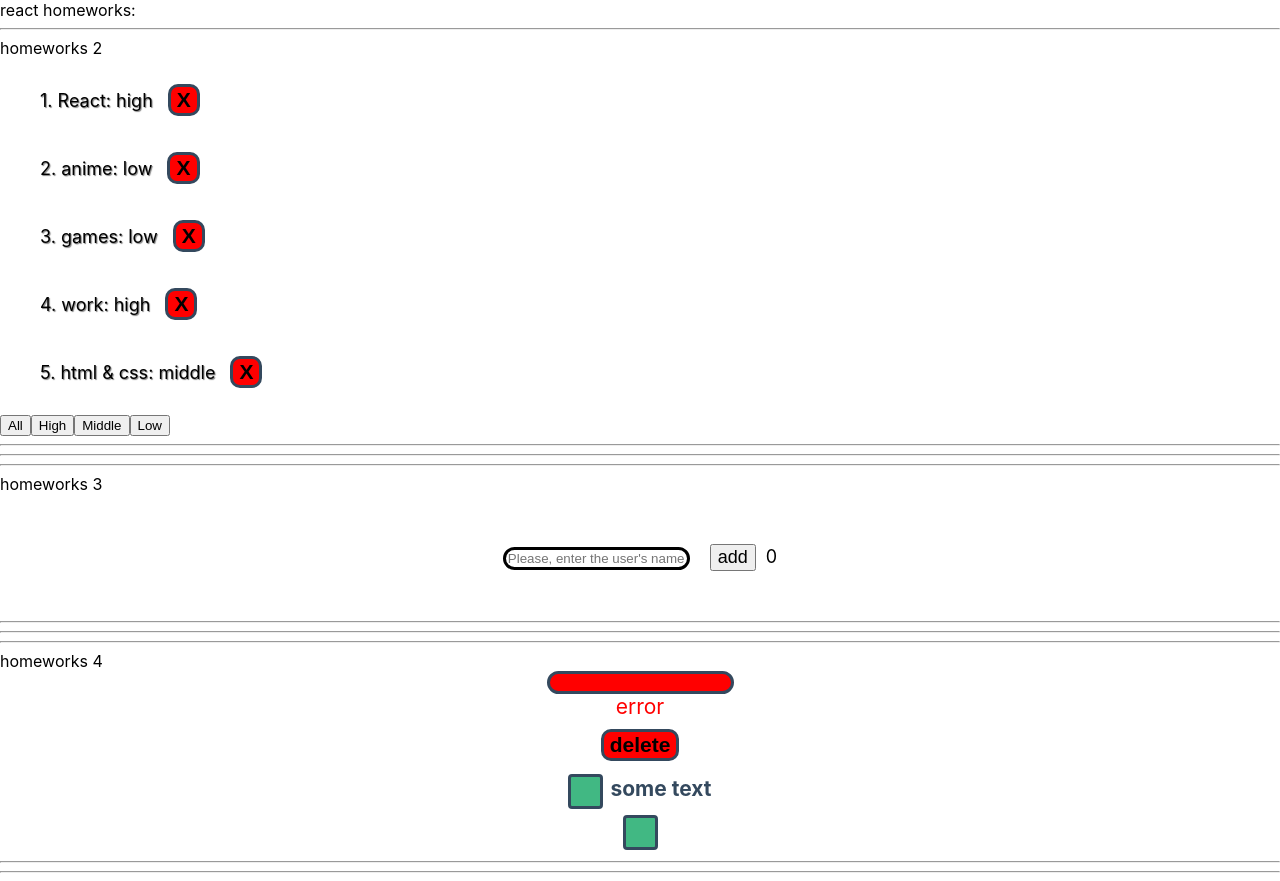
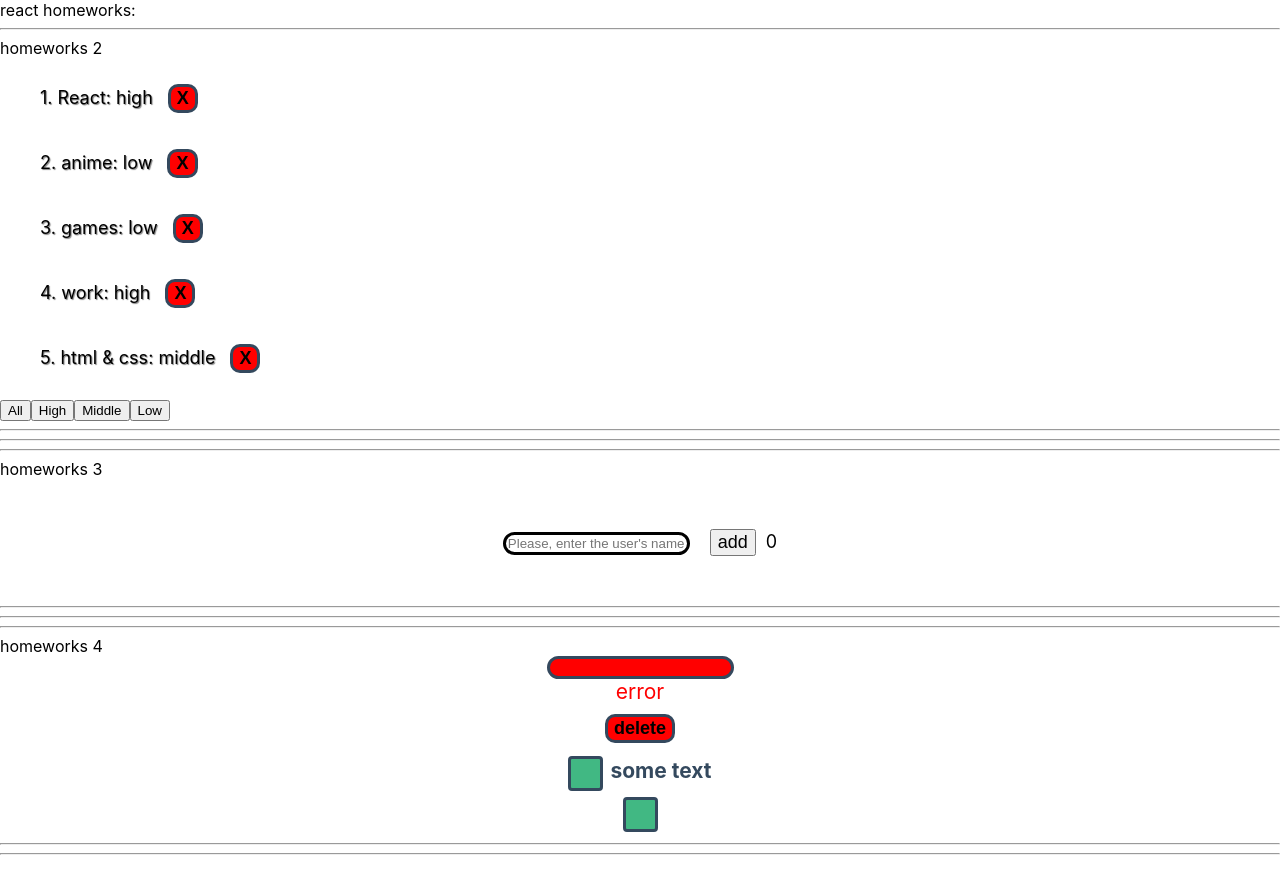
Before and after one commit to pmuzychenko/react-homeworks, a React (Create React App) app: page /#/ in a window 1280 px wide. Before the commit this address led to /#/pre-junior. Built offline with nearby package versions, Linux system fonts and the light colour scheme.

Commit message:
feat: modify font-size for button

```diff
--- a/src/p1-main/m1-ui/u1-app/App.tsx
+++ b/src/p1-main/m1-ui/u1-app/App.tsx
@@ -12,7 +12,6 @@ function App() {
         <div className={s.App}>
             <div>react homeworks:</div>
             {/*<HW1/>*/}
-
             <HW2/>
             <HW3/>
             <HW4/>
--- a/src/p2-homeworks/h4/common/c2-SuperButton/SuperButton.module.css
+++ b/src/p2-homeworks/h4/common/c2-SuperButton/SuperButton.module.css
@@ -5,7 +5,7 @@
 .red {
     background: red;
     border-radius: 10px;
-    font-size: 21px;
+    font-size: 18px;
     font-weight: 700;
     margin: 10px;
     border: 3px solid #34495E;
```
